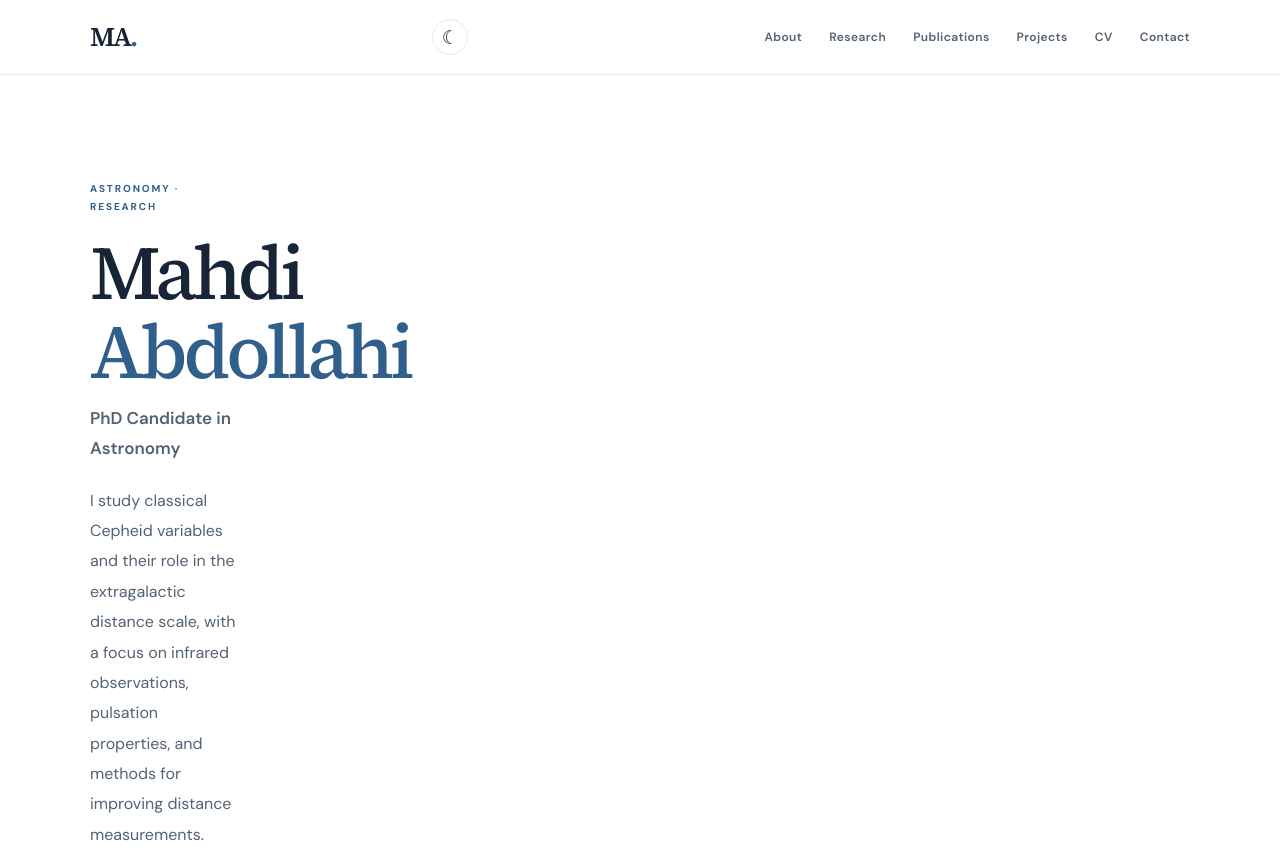
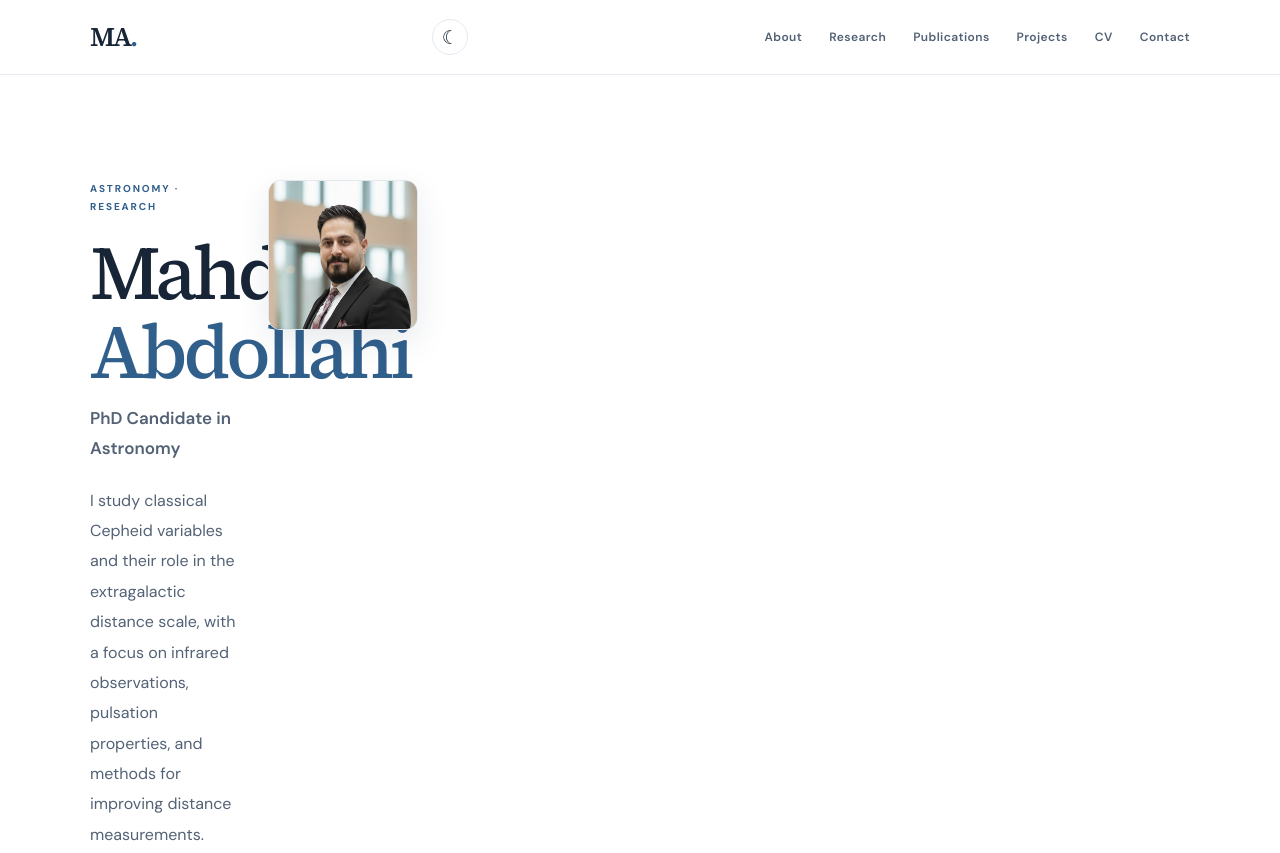
Before and after one commit to Mahdi-Abdollahii/Mahdi-Abdollahii.github.io, a plain HTML site: page index.html in a window 1280 px wide. Shown: the top 853 px of the page. Drawn offline with Linux system fonts and the light colour scheme.

Commit message:
Update index.html

```diff
--- a/index.html
+++ b/index.html
@@ -35,23 +35,39 @@
 
   <main id="main">
     <section class="hero section" id="home">
+
       <div class="container hero-grid">
         <div class="hero-main">
+
           <div class="hero-copy">
             <p class="eyebrow">ASTRONOMY · RESEARCH</p>
             <h1>Mahdi <span>Abdollahi</span></h1>
             <p class="hero-subtitle">PhD Candidate in Astronomy</p>
-          <p class="hero-intro">I study classical Cepheid variables and their role in the extragalactic distance scale, with a focus on infrared observations, pulsation properties, and methods for improving distance measurements.</p>
+
+            <p class="hero-intro">
+              I study classical Cepheid variables and their role in the extragalactic distance scale, with a focus on infrared observations, pulsation properties, and methods for improving distance measurements.
+            </p>
+
             <div class="hero-actions">
               <a class="button button-primary" href="#research">Explore my research</a>
               <a class="text-link" href="#contact">Get in touch <span aria-hidden="true">↗</span></a>
             </div>
+
             <div class="hero-meta">
               <span>School of Astronomy</span>
               <span>Institute for Research in Fundamental Sciences (IPM)</span>
               <span>Tehran, Iran</span>
             </div>
           </div>
+
+          <div class="profile-photo">
+            <img src="assets/mahdi.png" alt="Mahdi Abdollahi">
+          </div>
+
+        </div>
+      </div>
+
+
         <!-- </div>
         <aside class="hero-card" aria-label="Research focus">
           <div class="orbit-art" aria-hidden="true">
```
Lines whose indentation alone changed are shown as unchanged.
